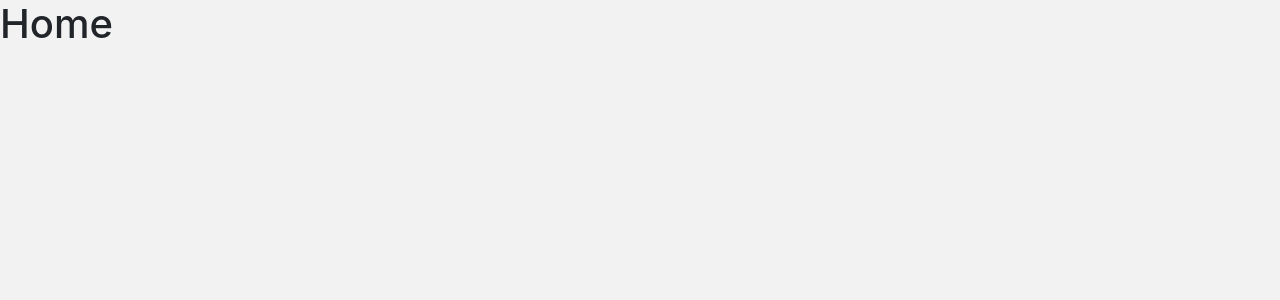
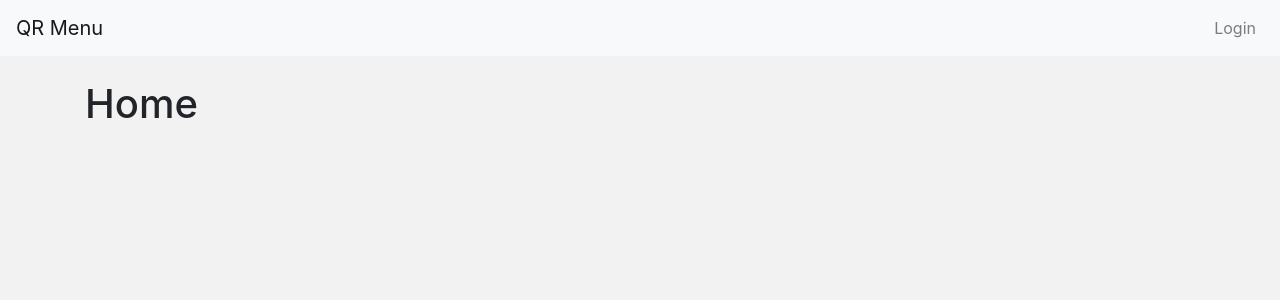
Before and after one commit to gurnitha/rearc_qrmenu, a React (Create React App) app: page / in a window 1280 px wide. Shown: the top 300 px of the page. Built offline with nearby package versions, Linux system fonts and the light colour scheme.

Commit message:
9.3 Layout in Frontend App - Setup halaman layout

```diff
--- a/src/layouts/MainLayout.js
+++ b/src/layouts/MainLayout.js
@@ -0,0 +1,28 @@
+import { Navbar, Nav, Container } from 'react-bootstrap';
+import { useHistory } from 'react-router-dom';
+import React from 'react';
+
+const MainLayout = ({ children }) => {
+	const history = useHistory();
+
+	const onSignIn = () => {
+		history.replace("/login");
+	}
+
+	return (
+		<>
+		<Navbar bg="light" variant="light" className="mb-4">
+			<Navbar.Brand href="/">QR Menu</Navbar.Brand>
+			<Nav className="flex-grow-1 justify-content-end">
+				<Nav.Link onClick={onSignIn}>Login</Nav.Link>
+			</Nav>
+		</Navbar>
+
+		<Container>
+			{children}
+		</Container>
+		</>
+	)
+}
+
+export default MainLayout;
--- a/src/pages/Home.js
+++ b/src/pages/Home.js
@@ -1,5 +1,6 @@
 import React from 'react';
+import MainLayout from '../layouts/MainLayout';
 
-const Home = () => <div><h1>Home</h1></div>
+const Home = () => <MainLayout><h1>Home</h1></MainLayout>
 
 export default Home;
--- a/src/pages/Login.js
+++ b/src/pages/Login.js
@@ -1,5 +1,6 @@
 import React from 'react';
+import MainLayout from '../layouts/MainLayout';
 
-const Login = () => <div><h1>Login</h1></div>
+const Login = () => <MainLayout><h1>Login</h1></MainLayout>
 
 export default Login;
```
Also changed, not shown: 1 other file (tests, documents, lock files or other folders).
